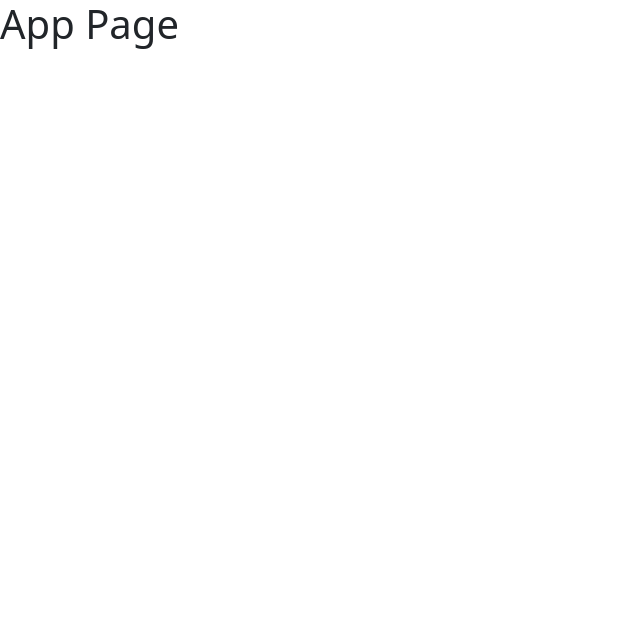
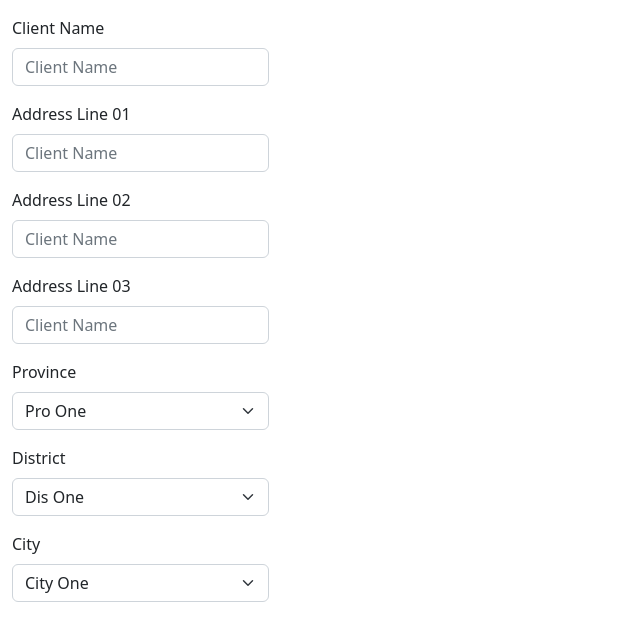
Before and after one commit to keerthimac/web_application, a React (Vite) app in the folder frontend/: page / in a window 1280 px wide. Shown: the top 640 px of the page, without its empty margins (0-640 px from the left). Built offline with nearby package versions, Linux system fonts and the light colour scheme.

Commit message:
halfway to making components

```diff
--- a/frontend/src/App.jsx
+++ b/frontend/src/App.jsx
@@ -1,7 +1,11 @@
+import FormInput from "./components/FormInput";
+import ProjectAddInfo from "./pages/project/ProjectAddInfo";
+
 function App() {
   return (
     <div>
-      <h1>App Page</h1>
+      <ProjectAddInfo />
+      {/* <FormInput /> */}
     </div>
   );
 }
--- /dev/null
+++ b/frontend/src/components/FormInput.jsx
@@ -0,0 +1,61 @@
+import { Form, Button, Container } from "react-bootstrap";
+import { useState } from "react";
+
+function FormInput() {
+  const [formInputs, setFormInputs] = useState({
+    subContract: "",
+    advance: "",
+  });
+  const [subContracts, setSubContracts] = useState([
+    { id: 1, subContract: "One" },
+    { id: 2, subContract: "Two" },
+    { id: 3, subContract: "Three" },
+  ]);
+
+  const { subContract, advance } = formInputs;
+
+  const handleChange = (e) => {
+    let { name, value } = e.target;
+    setFormInputs((prev) => ({ ...prev, [name]: value }));
+  };
+
+  return (
+    <Container>
+      <Form>
+        <Form.Label>Sub Contract</Form.Label>
+        <Form.Select
+          required
+          aria-label='Default select example'
+          className='mb-3'
+          name='subContract'
+          value={subContract}
+          onChange={handleChange}>
+          {subContracts.map((subContract) => (
+            <option key={subContract.id} value={subContract.id}>
+              {subContract.subContract}
+            </option>
+          ))}
+        </Form.Select>
+
+        <Form.Group className='mb-3'>
+          <Form.Label>Value</Form.Label>
+          <Form.Control
+            required
+            onChange={handleChange}
+            name='advance'
+            type='number'
+            placeholder='Value'
+            min='1000'
+            value={advance}
+          />
+        </Form.Group>
+
+        <Button variant='primary' type='submit'>
+          Submit
+        </Button>
+      </Form>
+    </Container>
+  );
+}
+
+export default FormInput;
--- /dev/null
+++ b/frontend/src/pages/project/ProjectAddInfo.jsx
@@ -0,0 +1,118 @@
+import { Form, Button, Container } from "react-bootstrap";
+import { useState } from "react";
+
+function ProjectAddInfo() {
+  const [projectInfo, setProjectInfo] = useState([]);
+  const [provinces, setProvinces] = useState([
+    { id: 1, province: "Pro One" },
+    { id: 2, province: "Pro Two" },
+    { id: 3, province: "Pro Three" },
+  ]);
+  const [districts, setDistricts] = useState([
+    { id: 1, district: "Dis One" },
+    { id: 2, district: "Dis Two" },
+    { id: 3, district: "Dis Three" },
+  ]);
+  const [cities, setCities] = useState([
+    { id: 1, city: "City One" },
+    { id: 2, city: "City Two" },
+    { id: 3, city: "City Three" },
+  ]);
+
+  const { clientName, province, district, city } = projectInfo;
+
+  const handleChange = (e) => {
+    let { name, value } = e.target;
+    setProjectInfo((prev) => ({ ...prev, [name]: value }));
+  };
+  return (
+    <Container>
+      <Form>
+        <Form.Group className='mb-3 mt-3'>
+          <Form.Label>Client Name</Form.Label>
+          <Form.Control
+            required
+            onChange={handleChange}
+            name='clientName'
+            type='text'
+            placeholder='Client Name'
+          />
+        </Form.Group>
+        <Form.Group className='mb-3 mt-3'>
+          <Form.Label>Address Line 01</Form.Label>
+          <Form.Control
+            required
+            onChange={handleChange}
+            name='clientName'
+            type='text'
+            placeholder='Client Name'
+          />
+        </Form.Group>
+        <Form.Group className='mb-3 mt-3'>
+          <Form.Label>Address Line 02</Form.Label>
+          <Form.Control
+            required
+            onChange={handleChange}
+            name='clientName'
+            type='text'
+            placeholder='Client Name'
+          />
+        </Form.Group>
+        <Form.Group className='mb-3 mt-3'>
+          <Form.Label>Address Line 03</Form.Label>
+          <Form.Control
+            required
+            onChange={handleChange}
+            name='clientName'
+            type='text'
+            placeholder='Client Name'
+          />
+        </Form.Group>
+        <Form.Label>Province</Form.Label>
+        <Form.Select
+          required
+          aria-label='Default select example'
+          className='mb-3'
+          name='province'
+          value={province}
+          onChange={handleChange}>
+          {provinces.map((info) => (
+            <option key={info.id} value={info.id}>
+              {info.province}
+            </option>
+          ))}
+        </Form.Select>
+        <Form.Label>District</Form.Label>
+        <Form.Select
+          required
+          aria-label='Default select example'
+          className='mb-3'
+          name='district'
+          value={district}
+          onChange={handleChange}>
+          {districts.map((info) => (
+            <option key={info.id} value={info.id}>
+              {info.district}
+            </option>
+          ))}
+        </Form.Select>
+        <Form.Label>City</Form.Label>
+        <Form.Select
+          required
+          aria-label='Default select example'
+          className='mb-3'
+          name='city'
+          value={city}
+          onChange={handleChange}>
+          {cities.map((info) => (
+            <option key={info.id} value={info.id}>
+              {info.city}
+            </option>
+          ))}
+        </Form.Select>
+      </Form>
+    </Container>
+  );
+}
+
+export default ProjectAddInfo;
```
Also changed, not shown: frontend/src/components/AddressComponent.jsx (added, +106 -0 lines), frontend/src/components/SubContractInfo.jsx (added), frontend/src/pages/project/ProjectsInfo.jsx (added), frontend/src/pages/subcontract/SubCompanyAddInfo.jsx (added), frontend/src/pages/subcontract/SubCompanyInfo.jsx (added), frontend/src/pages/subcontract/SubContractAddInfo.jsx (added), frontend/src/pages/subcontract/SubContractInfo.jsx (added).
